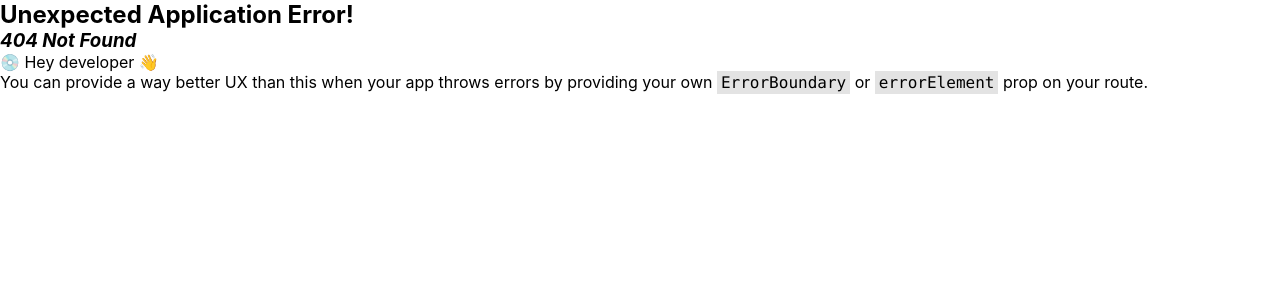
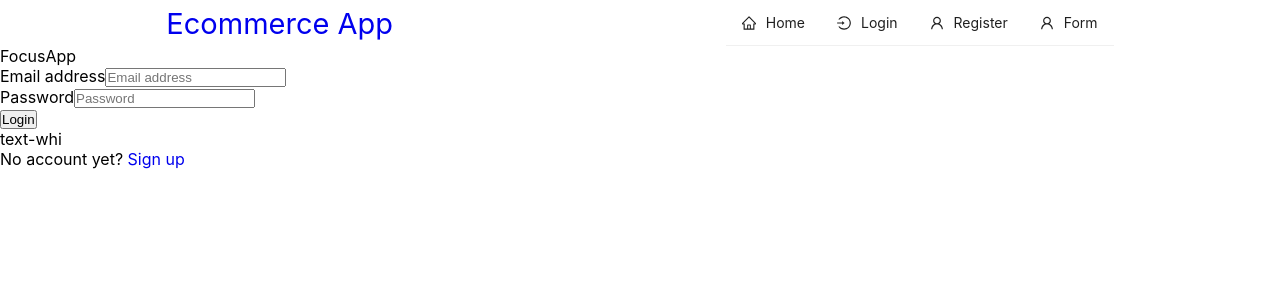
Before and after one commit to Bikramghimire/Marathon, a React (Create React App) app in the folder frontend/: page /login in a window 1280 px wide. Before the commit this address had no page. Shown: the top 300 px of the page. Built offline with nearby package versions, Linux system fonts and the light colour scheme.

Commit message:
signup and sigin feat using firebase need to protect routes with access token

```diff
--- /dev/null
+++ b/frontend/src/pages/auth/signin.tsx
@@ -0,0 +1,74 @@
+import React, { useState } from "react";
+import { signInWithEmailAndPassword } from "firebase/auth";
+
+import { NavLink, useNavigate } from "react-router-dom";
+import { auth } from "../../firebase";
+
+const Login = () => {
+  const navigate = useNavigate();
+  const [email, setEmail] = useState("");
+  const [password, setPassword] = useState("");
+
+  const onLogin = (e: any) => {
+    e.preventDefault();
+    signInWithEmailAndPassword(auth, email, password)
+      .then((userCredential) => {
+        // Signed in
+        const user = userCredential.user;
+        navigate("/");
+        console.log(user);
+      })
+      .catch((error) => {
+        const errorCode = error.code;
+        const errorMessage = error.message;
+        console.log(errorCode, errorMessage);
+      });
+  };
+
+  return (
+    <>
+      <main>
+        <section>
+          <div>
+            <p> FocusApp </p>
+            <form>
+              <div>
+                <label htmlFor="email-address">Email address</label>
+                <input
+                  id="email-address"
+                  name="email"
+                  type="email"
+                  required
+                  placeholder="Email address"
+                  onChange={(e) => setEmail(e.target.value)}
+                />
+              </div>
+
+              <div>
+                <label htmlFor="password">Password</label>
+                <input
+                  id="password"
+                  name="password"
+                  type="password"
+                  required
+                  placeholder="Password"
+                  onChange={(e) => setPassword(e.target.value)}
+                />
+              </div>
+
+              <div>
+                <button onClick={onLogin}>Login</button>
+              </div>
+            </form>
+            text-whi
+            <p className="text-smte text-center">
+              No account yet? <NavLink to="/signup">Sign up</NavLink>
+            </p>
+          </div>
+        </section>
+      </main>
+    </>
+  );
+};
+
+export default Login;
--- a/frontend/src/routes/index.tsx
+++ b/frontend/src/routes/index.tsx
@@ -6,7 +6,7 @@ import {
   Routes,
 } from "react-router-dom";
 import Layouts from "../component/layouts";
-import Login from "../pages/auth/signup";
+import Login from "../pages/auth/signin";
 import Register from "../pages/auth/Register";
 import Card from "../pages/Card";
 import AutoSearch from "../pages/debounce";
@@ -27,6 +27,7 @@ export const router = createBrowserRouter(
       <Route element={<Layouts />}>
         <Route path="/" element={<Home />} />
         <Route path="/signup" element={<Signup />} />
+        <Route path="/login" element={<Login />} />
         <Route path="/register" element={<Register />} />
         <Route path="/formik" element={<Form />} />
         <Route path="/niceform" element={<NiceForm />} />
```
